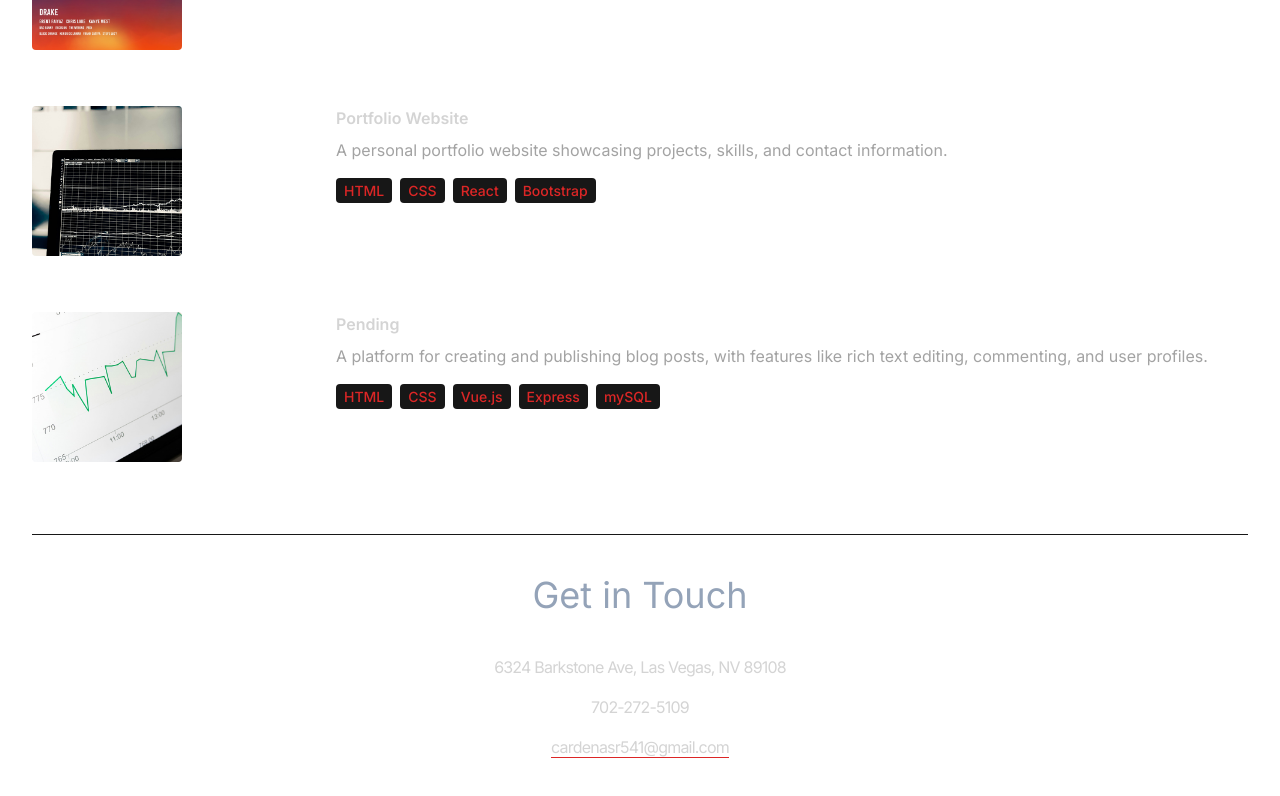
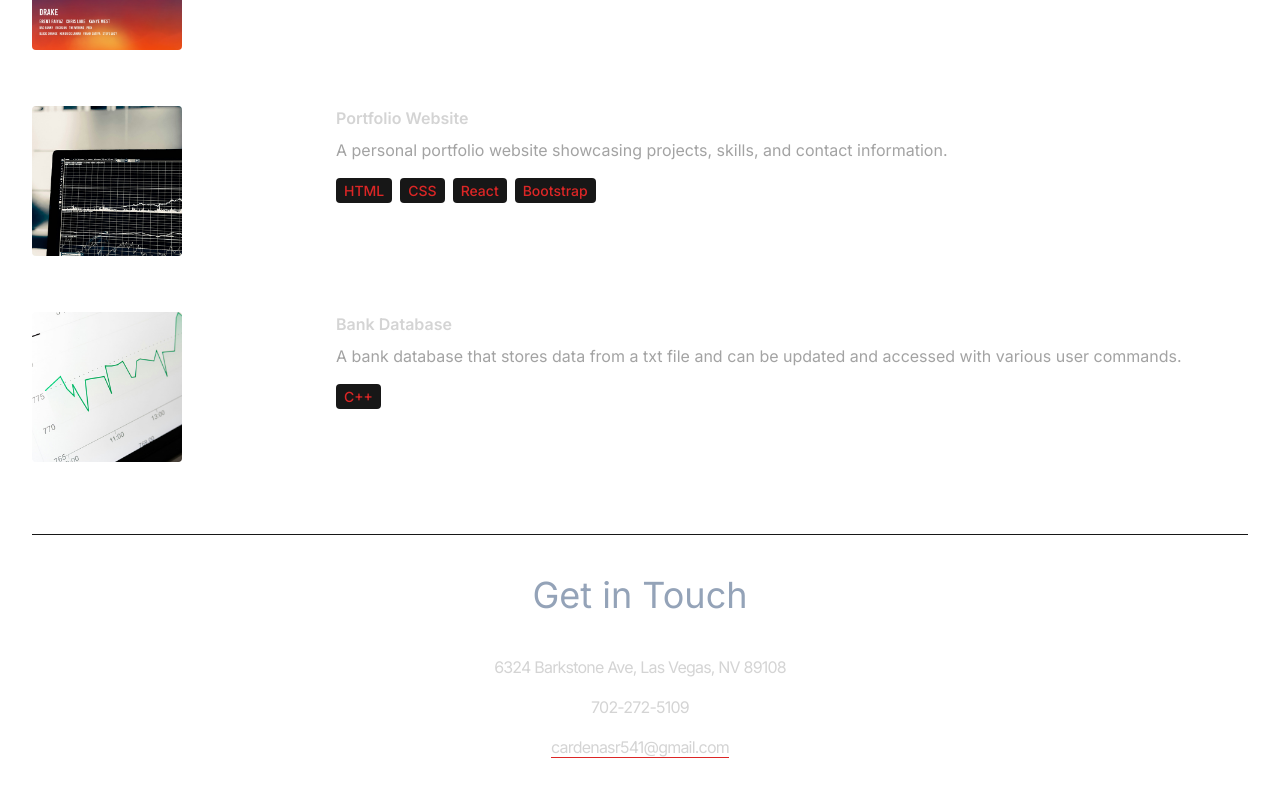
Before and after one commit to rac531/react-portfolio-ricardo, a React (Vite) app: page / in a window 1280 px wide. Shown: the part 3352-4148 px from the top of the page. Built offline with nearby package versions, Linux system fonts and the light colour scheme.

Commit message:
project added

```diff
--- a/src/constants/index.js
+++ b/src/constants/index.js
@@ -77,11 +77,11 @@ export const PROJECTS = [
     technologies: ["HTML", "CSS", "React", "Bootstrap"],
   },
   {
-    title: "Pending",
+    title: "Bank Database",
     image: project4,
     description:
-      "A platform for creating and publishing blog posts, with features like rich text editing, commenting, and user profiles.",
-    technologies: ["HTML", "CSS", "Vue.js", "Express", "mySQL"],
+      "A bank database that stores data from a txt file and can be updated and accessed with various user commands.",
+    technologies: ["C++"],
   },
 ];
 
```
